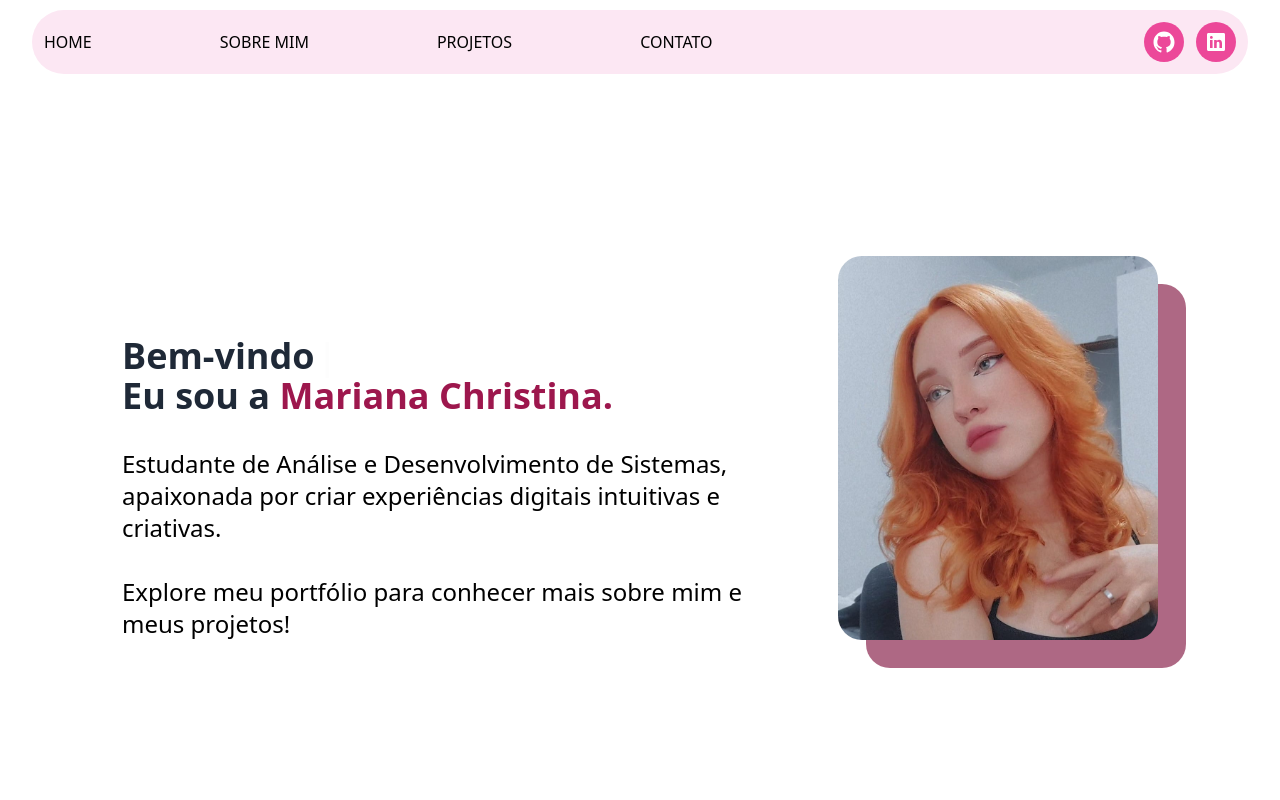
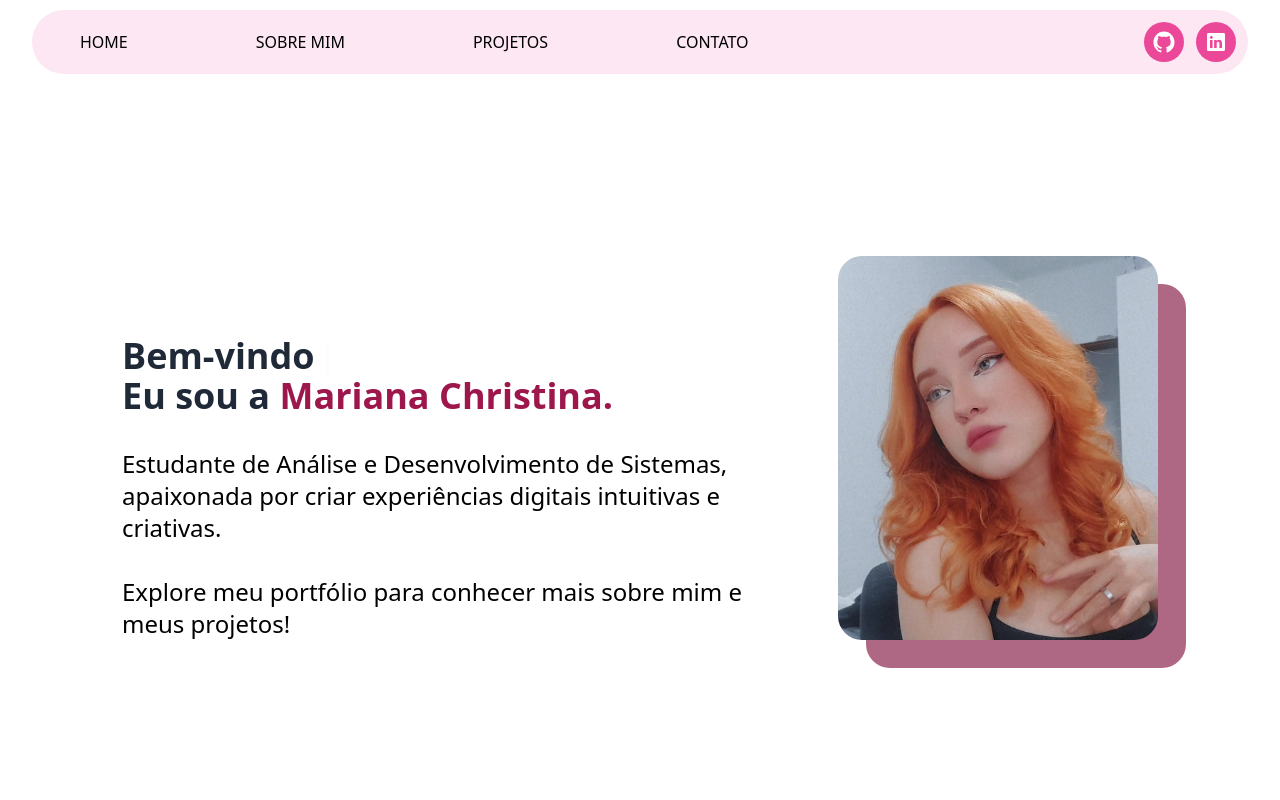
Before and after one commit to MaryChriss/Portfolio, a Next.js app: page / in a window 1280 px wide. Shown: the top 800 px of the page. Built offline with nearby package versions, Linux system fonts and the light colour scheme.

Commit message:
ajustando header

```diff
--- a/src/components/Header/Header.tsx
+++ b/src/components/Header/Header.tsx
@@ -35,8 +35,8 @@ export const Header = () => {
         <div
             className="flex gap-32
             xs:text-xs xs:gap-2
-            sm:text-xs sm:gap-7
-            md:gap-7
+            sm:text-xs sm:gap-7 sm:ml-6
+            md:gap-7 md:ml-9
             lg:gap-32
             xl:gap-32
             2xl:gap-32"
```
